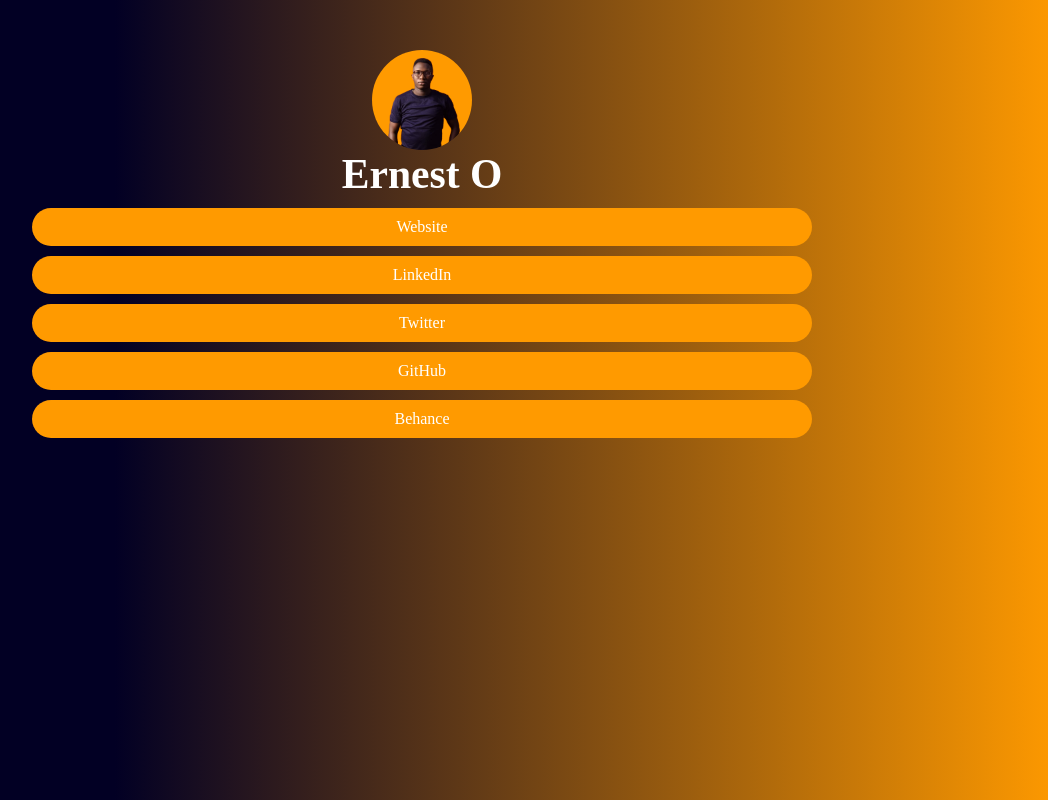
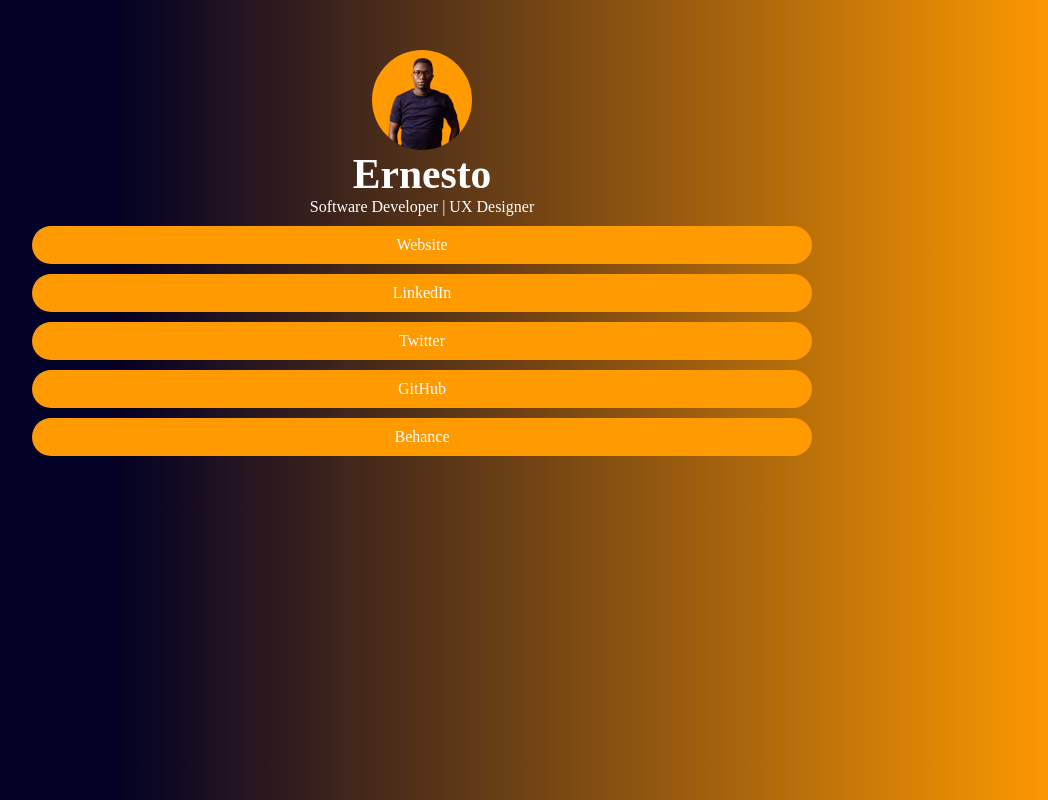
Before and after one commit to amazinernest/Linktree, a plain HTML site: page index.html in a window 1280 px wide. Shown: the whole page, without its empty margins (218-1266 px from the left). Drawn offline with Linux system fonts and the light colour scheme.

Commit message:
paragraph added

```diff
--- a/index.html
+++ b/index.html
@@ -19,7 +19,8 @@
       <div class="imgCont">
         <img src="Images/Ernest Okpako.JPG.png" alt="" />
       </div>
-      <h1>Ernest O</h1>
+      <h1>Ernesto</h1>
+      <p>Software Developer | UX Designer</p>
       <div class="links">
         <div>
           <a href="http://ernestoo.netlify.app/" target="_blank">Website</a>
--- a/style.css
+++ b/style.css
@@ -41,6 +41,10 @@
   font-size: 2.6rem;
 }
 
+p {
+  text-align: center;
+}
+
 .links div {
   background: #ff9a00;
   justify-content: center;
```
